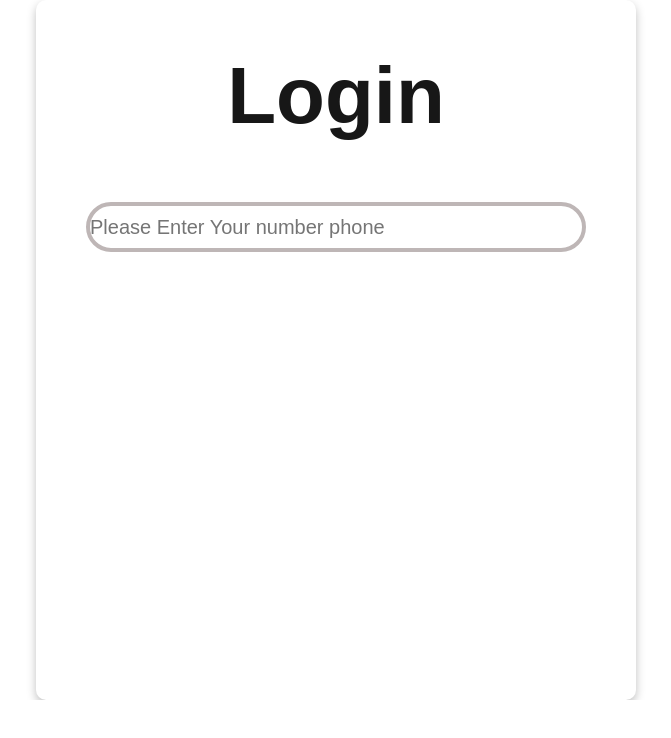
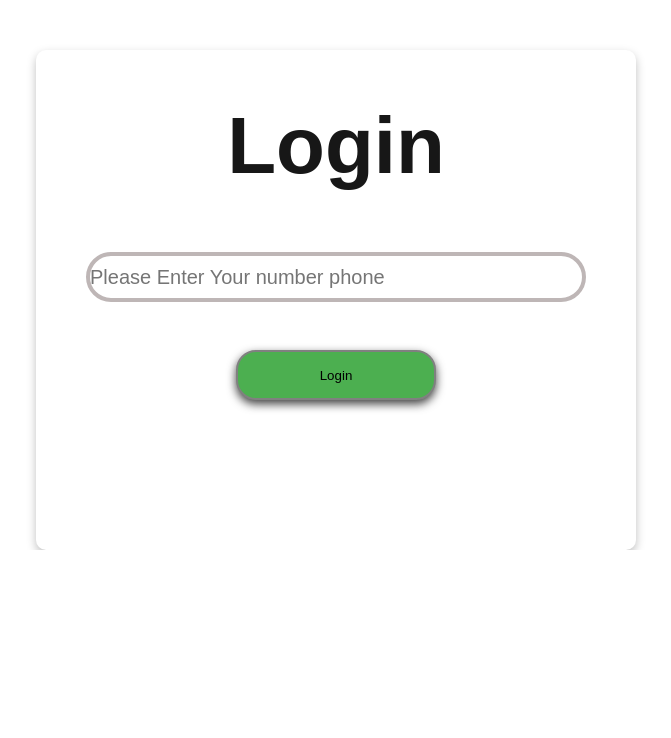
Before and after one commit to MahdiDeveloper1383/next-dashboard, a Next.js app: page / in a window 1280 px wide. Shown: the top 738 px of the page, without its empty margins (304-975 px from the left). Built offline with nearby package versions, Linux system fonts and the light colour scheme; no server answers.

Commit message:
style and coding of login page and first style and coding of Dashboard page

```diff
--- a/src/app/Hooks/Getuser.tsx
+++ b/src/app/Hooks/Getuser.ts
@@ -1,4 +1,4 @@
-import { useEffect, useState } from "react";
+import { useCallback, useEffect, useState } from "react";
 import { IRandomUser } from "../type/interfaces/Randomuser";
 import axios from "axios";
 
@@ -7,8 +7,8 @@ export default function Getuser() {
     const [loading, setloading] = useState<boolean>(false);
     const [error, seterror] = useState<string>("");
 
-    useEffect(() => {
-        const fetchUser = async () => {
+    const fetchUser = useCallback(async () => {
+
             try {
                 setloading(true);
                 const response = await axios.get("https://randomuser.me/api/?results=1&nat=us");
@@ -19,10 +19,9 @@ export default function Getuser() {
             } finally {
                 setloading(false);
             }
-        };
-
-        fetchUser();
     }, []);
-
-    return { user, loading, error };
+    useEffect(()=>{
+        fetchUser()
+    },[fetchUser])
+    return { user, loading, error , refetch:fetchUser};
 }
--- a/src/app/page.module.scss
+++ b/src/app/page.module.scss
@@ -1,10 +1,12 @@
 .login_div{
     width: 600px;
-    height: 700px;
-    margin: auto;
-    background-color: white; /* تغییر بک‌گراند به سفید */
-    box-shadow: 0px 4px 10px rgba(0, 0, 0, 0.25); /* سایه با رنگ مناسب */
-    border-radius: 10px; /* اضافه کردن گوشه‌های گرد برای زیبایی */
+    height: 500px;
+    margin-top: 50px;
+    margin-left: auto;
+    margin-right: auto;
+    background-color: white;
+    box-shadow: 0px 4px 10px rgba(0, 0, 0, 0.25);
+    border-radius: 10px;
 }
 .login_title_div{
    padding-top: 50px;
@@ -18,6 +20,8 @@
     justify-content: center;
     align-items: center;
     padding-top: 60px;
+    flex-direction: column;
+    gap: 24px;
 }
 .phonenumber_inp{
     width: 500px;
@@ -27,3 +31,16 @@
     font-size: 20px;
 
 }
+.login_but{
+    width: 200px;
+    height: 50px;
+    border: 2px gray solid;
+    box-shadow: 0px 4px 10px rgba(0, 0, 0, 0.75);
+    background-color: #4CAF50;
+    border-radius: 20px;
+    cursor: pointer;
+    transition: background-color 0.3s ease;
+    &:hover{
+        background-color: #45a049;
+    }
+}
--- a/src/app/page.tsx
+++ b/src/app/page.tsx
@@ -1,9 +1,47 @@
-'use client';
+"use client";
 import axios from 'axios';
 import styles from './page.module.scss';
 import { useState } from 'react';
+import Getuser from './Hooks/Getuser';
+import { useRouter } from 'next/navigation';
 export default function Home() {
   const [phone,setphone] = useState<string>('')
+  const [Error,setError] = useState('')
+  const router = useRouter()
+  const {user,loading,refetch } = Getuser()
+  const handlelogin = async()=>{
+    if (!phone.trim()) {
+      setError('Enter phone number')
+      return
+    }
+    if (!/^09\d{9}$/.test(phone)) {
+      setError('invalid phone number');
+      return;
+  }
+  await refetch();
+
+  if (user && user.phone) {
+    const userPhone = user.phone.replace(/\D/g, "");
+    if (userPhone.endsWith(phone.slice(-7))) {
+        setError("");
+
+        const userData = {
+            name: `${user.name.first} ${user.name.last}`,
+            email: user.email,
+            phone: user.phone,
+            picture: user.picture.large,
+        };
+
+        localStorage.setItem("user", JSON.stringify(userData));
+
+        router.push("/Dashboard");
+    } else {
+        setError("Not founded phone number");
+    }
+} else {
+    setError("We can't get data from API");
+}
+  }
   return (
     <main>
       <div className={styles.login_div}>
@@ -11,10 +49,9 @@ export default function Home() {
           <h1 className={styles.login_title}>Login</h1>
         </div>
         <div className={styles.login_form_div}>
-          <form action="">
-            <input className={styles.phonenumber_inp} onChange={(e)=>setphone(e.target.value)} type="tel" placeholder='Please Enter Your number phone'/>
-
-          </form>
+            <input value={phone} className={styles.phonenumber_inp} onChange={(e)=>setphone(e.target.value)} type="tel" placeholder='Please Enter Your number phone'/>
+            <h4>{Error}</h4>
+            <button className={styles.login_but} onClick={handlelogin}>Login</button>
         </div>
       </div>
     </main>
```
Also changed, not shown: src/app/Dashboard/dashboard.module.scss (added, +55 -0 lines), src/app/Dashboard/page.tsx (+15 -2 lines).
